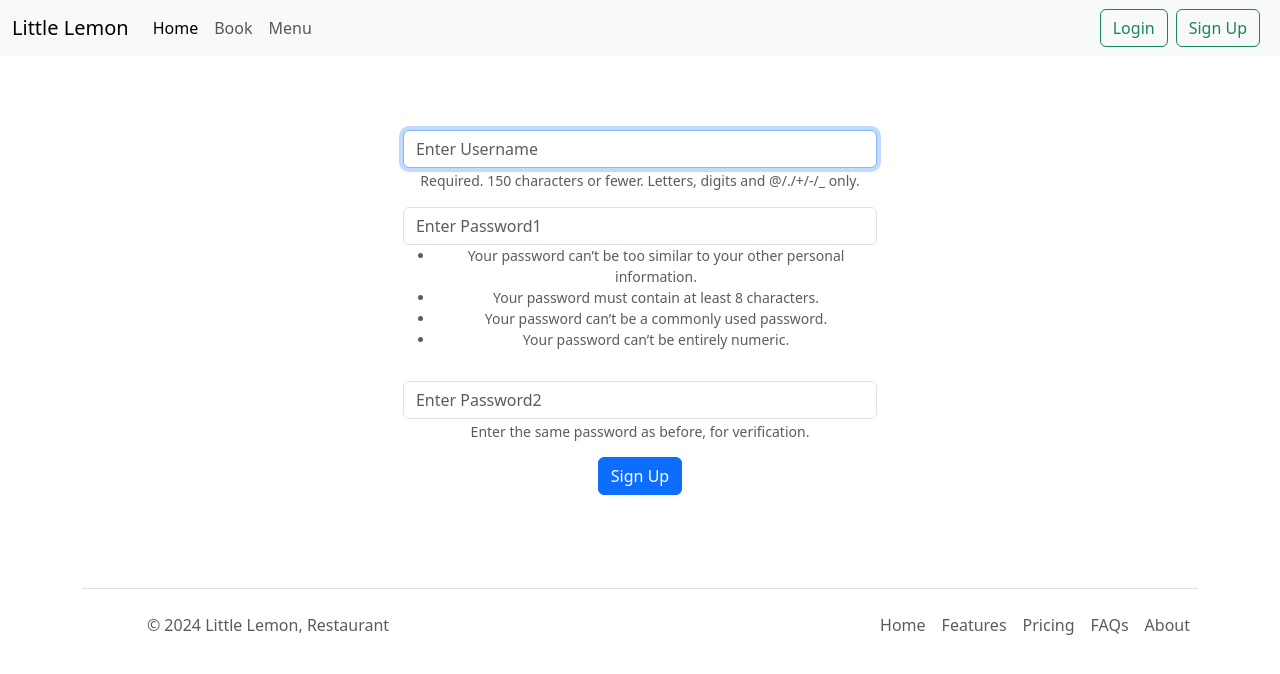
After one commit to ferigeek/LittleLemon-Restaurant, a Django app: page /sign-up/ in a window 1280 px wide. The commit adds this page. Shown: the top 674 px of the page. Run offline with Django 5.2, Linux system fonts and the light colour scheme; some libraries are stand-ins or nearby versions.

Commit message:
user auth, sign-in, sign-up

```diff
--- a/littlelemon/settings.py
+++ b/littlelemon/settings.py
@@ -120,6 +120,7 @@ USE_TZ = True
 # https://docs.djangoproject.com/en/5.1/howto/static-files/
 
 STATIC_URL = 'static/'
+STATIC_ROOT = os.path.join(BASE_DIR, 'static/')
 
 MEDIA_URL = 'media/'
 MEDIA_ROOT = os.path.join(BASE_DIR, 'media/')
--- a/restaurant/templates/base.html
+++ b/restaurant/templates/base.html
@@ -31,6 +31,30 @@
           </li>
         </ul>
       </div>
+
+      {% if loggedIn %}
+        <div class="collapse navbar-collapse justify-content-end">
+          <ul class="nav justify-content-end">
+              <li class="nav-item">
+                <button class="btn btn-outline-success me-2" type="button">Welcome, {{ user_name }}!</button>
+              </li>
+              <li class="nav-item">
+                <a href="{{ host }}/logout/"><button class="btn btn-outline-success me-2" type="button">Logout</button></a>
+              </li>
+          </ul>
+        </div>
+      {% else %}
+        <div class="collapse navbar-collapse justify-content-end">
+          <ul class="nav justify-content-end">
+              <li class="nav-item">
+                <a href="{{ host }}/login/"><button class="btn btn-outline-success me-2" type="button">Login</button></a>
+              </li>
+              <li class="nav-item">
+                <a href="{{ host }}/sign-up/"><button class="btn btn-outline-success me-2" type="button">Sign Up</button></a>
+              </li>
+          </ul>
+        </div>
+      {% endif %}
     </div>
   </nav>
   <!-- End of Navigation bar section -->
--- a/restaurant/templates/book.html
+++ b/restaurant/templates/book.html
@@ -37,8 +37,8 @@
             <div class="alert alert-warning" role="alert">
                 You have to login before booking.
             </div>
-            <button type="button" class="btn btn-secondary btn-lg">Login</button>
-            <button type="button" class="btn btn-secondary btn-lg">Sign up</button>
+            <a href="{{ host }}/login/"><button type="button" class="btn btn-secondary btn-lg">Login</button></a>
+            <a href="{{ host }}/sign-up/"><button type="button" class="btn btn-secondary btn-lg">Sign up</button></a>
         </main>
     {% endif %}
 {% endblock mainSec %}
--- /dev/null
+++ b/restaurant/templates/sign-up.html
@@ -0,0 +1,29 @@
+{% extends "base.html" %}
+{% block mainSec %}
+    <main>
+        <div class="container" style="padding: 5%;">
+            <div class="row justify-content-center">
+                <div class="col-md-6">
+                    <form method="post">
+                        {% csrf_token %}
+                        {% for field in form %}
+                            <div class="form-group" style="margin: 1%; padding: 1%;">
+                                {{ field }}
+                                {% if field.help_text %}
+                                    <small class="form-text text-muted">{{ field.help_text|safe }}</small>
+                                {% endif %}
+                                {% for error in field.errors %}
+                                    <div class="invalid-feedback d-block">
+                                        {{ error }}
+                                    </div>
+                                {% endfor %}
+                            </div>
+                        {% endfor %}
+
+                        <button type="submit" class="btn btn-primary" style="margin: 5px;">Sign Up</button>
+                    </form>
+                </div>
+            </div>
+        </div>
+    </main>
+{% endblock mainSec %}
--- a/restaurant/urls.py
+++ b/restaurant/urls.py
@@ -7,4 +7,7 @@ urlpatterns = [
     path('home/', views.home, name='home'),
     path('book/', views.booking, name='booking'),
     path('menu/', views.menu, name='menu'),
+    path('sign-up/', views.signUp, name='sign-up'),
+    path('login/', views.login_view, name='login'),
+    path('logout/', views.logout_view, name='logout'),
 ]
--- a/restaurant/views.py
+++ b/restaurant/views.py
@@ -1,13 +1,26 @@
 import requests
-from django.shortcuts import render
+from django.shortcuts import render, redirect
+from django.contrib.auth.models import Group
+from django.contrib.auth import login, logout
 from restaurantAPI import forms
 
 # Create your views here.
 
 def home(request):
+    if request.user.is_authenticated:
+        loggedIn = True
+        return render(request, 'home.html', {
+        'page_title': 'Home',
+        'host': f'{request.scheme}://{request.get_host()}',
+        'loggedIn': loggedIn,
+        'user_name': request.user.username,
+    })
+
+    loggedIn = False
     return render(request, 'home.html', {
         'page_title': 'Home',
         'host': f'{request.scheme}://{request.get_host()}',
+        'loggedIn': loggedIn,
     })
 
 def booking(request):
@@ -30,9 +43,13 @@ def booking(request):
         'host': f'{request.scheme}://{request.get_host()}',
         'alert': alert,
         'loggedIn': True,
+        'user_name': request.user.username,
     })
 
 def menu(request):
+    loggedIn = False
+    if request.user.is_authenticated:
+        loggedIn = True
     menu = requests.get(f'{request.scheme}://{request.get_host()}/api/menu')
     if menu.status_code == 200:
         data = menu.json()
@@ -40,6 +57,8 @@ def menu(request):
         'page_title': 'Menu',
         'host': f'{request.scheme}://{request.get_host()}',
         'menu_items': data,
+        'loggedIn': loggedIn,
+        'user_name': request.user.username,
     })
     else:
         data = {}
@@ -48,3 +67,41 @@ def menu(request):
             'host': f'{request.scheme}://{request.get_host()}',
             'menu_items': data,
         })
+
+def signUp(request):
+    if request.user.is_authenticated:
+        return redirect('home')
+    form = forms.SignUpForm()
+    if request.method == 'POST':
+        form = forms.SignUpForm(request.POST)
+        if form.is_valid():
+            user = form.save()
+            user.groups.add(Group.objects.get(name='Regular User'))
+            return redirect('login')
+    return render(request, 'sign-up.html', {
+        'form': form,
+        'page_title': 'Sign up',
+        'host': f'{request.scheme}://{request.get_host()}',
+        'loggedIn': False,
+    })
+
+def login_view(request):
+    if request.user.is_authenticated:
+        return redirect('home')
+    form = forms.LoginForm()
+    if request.method == 'POST':
+        form = forms.LoginForm(request, data=request.POST)
+        if form.is_valid():
+            user = form.get_user()
+            login(request, user)
+            return redirect('home')
+    return render(request, 'login.html', {
+        'form': form,
+        'page_title': 'Login',
+        'host': f'{request.scheme}://{request.get_host()}',
+        'loggedIn': False,
+    })
+
+def logout_view(request):
+    logout(request)
+    return redirect('home')
--- a/restaurantAPI/forms.py
+++ b/restaurantAPI/forms.py
@@ -1,4 +1,5 @@
 from django import forms
+from django.contrib.auth.forms import UserCreationForm, AuthenticationForm
 from .models import Booking
 
 class BookingForm(forms.ModelForm):
@@ -13,3 +14,21 @@ class BookingForm(forms.ModelForm):
                 'class': 'form-control',
                 'placeholder': f'Enter {field.replace("_", " ").title()}'
             })
+
+class SignUpForm(UserCreationForm):
+    def __init__(self, *args, **kwargs):
+        super().__init__(*args, **kwargs)
+        for field in self.fields:
+            self.fields[field].widget.attrs.update({
+                'class': 'form-control',
+                'placeholder': f'Enter {field.replace("_", " ").title()}'
+            })
+
+class LoginForm(AuthenticationForm):
+    def __init__(self, *args, **kwargs):
+        super().__init__(*args, **kwargs)
+        for field in self.fields:
+            self.fields[field].widget.attrs.update({
+                'class': 'form-control',
+                'placeholder': f'Enter {field.replace("_", " ").title()}'
+            })
```
Also changed, not shown: restaurant/templates/login.html (added, +29 -0 lines).
